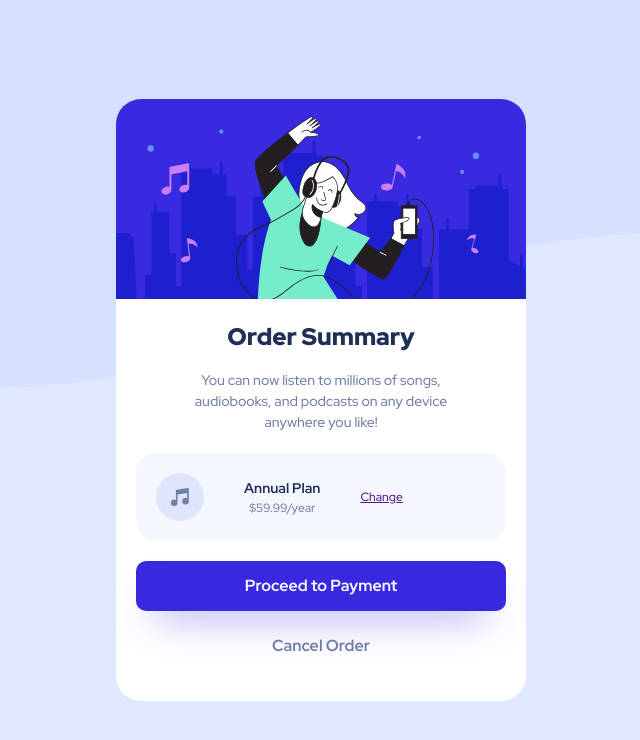
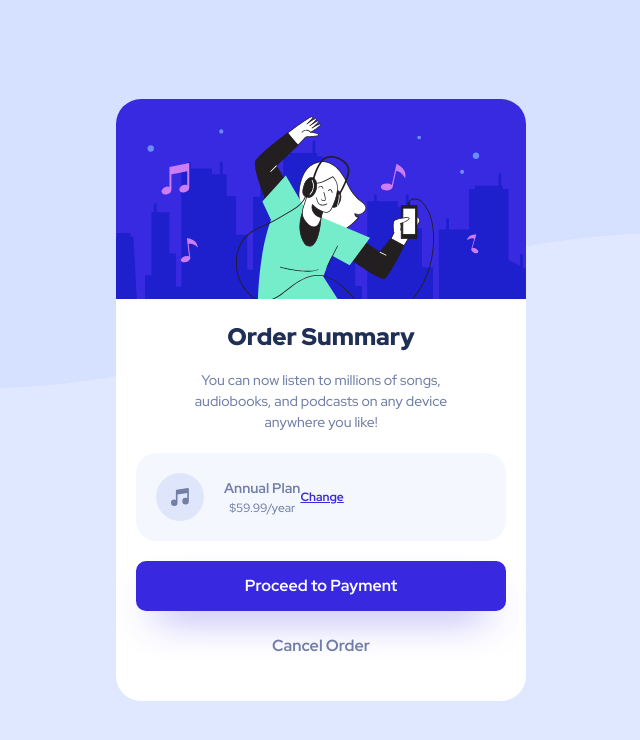
Before and after one commit to gbtan1991/order-summary-component-main, a plain HTML site: page index.html in a window 1280 px wide. Shown: the whole page, without its empty margins (319-959 px from the left). Drawn offline with Linux system fonts and the light colour scheme.

Commit message:
adjusting the flexbox
adjusting the flexbox

```diff
--- a/index.html
+++ b/index.html
@@ -35,12 +35,13 @@
       <div class="summaryDetails">
         <div class="summaryDetails__wrap">
           <img src="./images/icon-music.svg" alt="music icon">
+          <div class="summaryDetails__wrap_2">
           <div class="summaryDetails__wrap__plan">
             <h3>Annual Plan</h3>
             <p>$59.99/year</p>
           </div>
-          <p><a href="">Change</a></p>
-
+          <p><a href="" class="change">Change</a></p>
+        </div>
 
         </div>
 
--- a/scss/style.scss
+++ b/scss/style.scss
@@ -61,12 +61,19 @@ main{
             padding: 20px;
             border-radius: 20px;
             display: flex;
-            justify-items: flex-start;
-            align-items: center;
 
-            gap: 40px;
+
+
+            gap: 20px;
             font-size: 12px;
             color: $clr-neutral-2;
+
+            &_2{
+                display: flex;
+                justify-content: space-between;
+                align-items: center;
+
+
 
             &__plan{
                 display: flex;
@@ -77,11 +84,22 @@ main{
                     font-weight: 700;
                     color: $clr-neutral-3;
                 }
+
+
+            }
+
+            .change{
+                color: $clr-accent;
+                font-weight: 700;
             }
 
         }
 
+        }
+
     }
+
+
 
      .summaryAction{
         border-radius: 0 0 25px 25px;
```
Also changed, not shown: dist/style.css, 1 other file.
